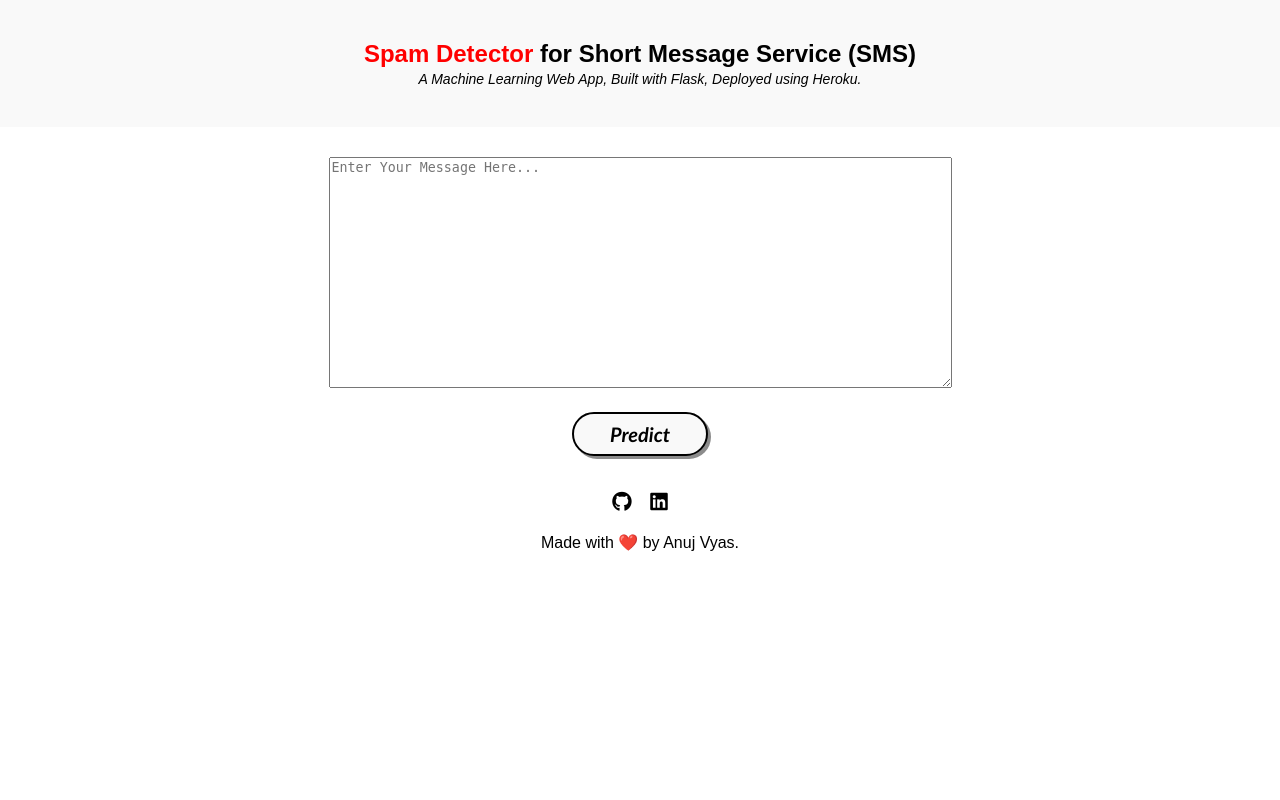
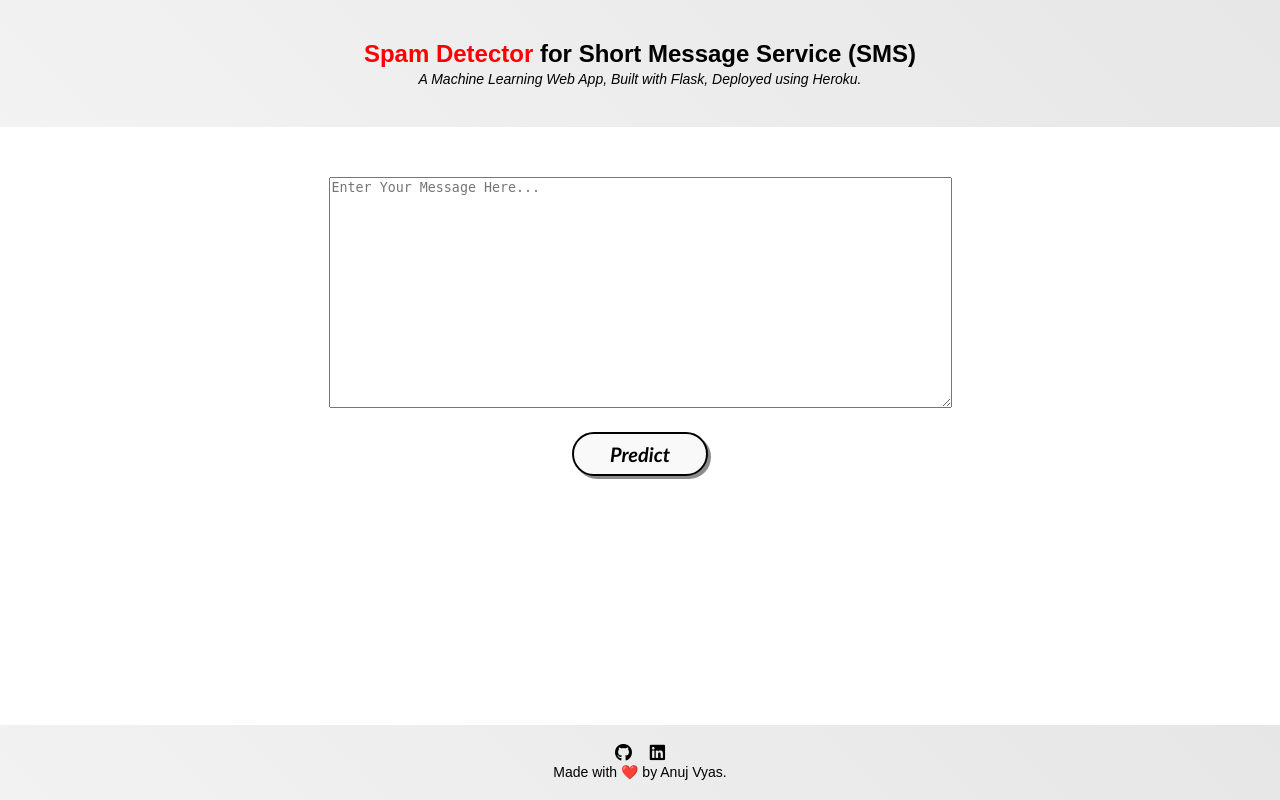
Before and after one commit to anujvyas/Spam-SMS-Classifier-Deployment, a Flask app: page / in a window 1280 px wide. Run offline with Flask 2, Linux system fonts and the light colour scheme; parts of the project's set-up code (start-up, migrations or seed data) failed here and were passed over; some libraries are stand-ins or nearby versions.

Commit message:
Updated Footer

```diff
--- a/static/styles.css
+++ b/static/styles.css
@@ -1,18 +1,39 @@
+html{
+	height: 100%;
+	margin: 0;
+}
+
 body{
 	font-family: Arial, Helvetica,sans-serif;
     text-align: center;
     margin: 0;
     padding: 0;
     width: 100%;
+	height: 100%;
+	display: flex;
+	flex-direction: column;
 }
 
 /* Website Title */
 .container{
-    background-color: #f9f9f9;
-    padding: 40px;
+	padding: 40px;
+	position: relative;
+	background: linear-gradient(45deg, #ffffff, #f9f9f9, #dbdbdb);
+	background-size: 500% 500%;
+	animation: change-gradient 10s ease-in-out infinite;
 }
-
-.container h2{
+@keyframes change-gradient {
+	0%{
+		background-position: 0 50%;
+	}
+	50%{
+		background-position: 100% 50%;
+	}
+	100%{
+		background-position: 0 50%;
+	}
+}
+.container-heading{
     margin: 0;
 }
 
@@ -28,7 +49,8 @@ body{
 
 /* Text Area */
 .ml-container{
-    margin: 30px 0;
+    margin: 50px 0;
+	flex: 1 0 auto;
 }
 
 .message-box{
@@ -57,24 +79,47 @@ body{
     box-shadow: 0 0;
 }
 
-/* Contact */
+
+/* Footer */
+.footer{
+	margin-bottom: 0;
+	padding: 20px;
+    font-size: 14px;
+	position: relative;
+	background: linear-gradient(45deg, #ffffff, #f9f9f9, #dbdbdb);
+	background-size: 500% 500%;
+	animation: change-gradient 10s ease-in-out infinite;
+}
+@keyframes change-gradient {
+	0%{
+		background-position: 0 50%;
+	}
+	50%{
+		background-position: 100% 50%;
+	}
+	100%{
+		background-position: 0 50%;
+	}
+}
+
+
 .contact-icon{
 	color: #000000;
-	padding: 15px 7px;
+	padding: 7px 7px;
 }
 
 .contact-icon:hover{
 	color: #8c8c8c;
 }
 
-/* Footer */
-footer{
-    font-size: 14px;
+.footer-ending{
+	margin: 3px 0 0;
 }
 
 /* Result */
 .results{
     padding: 30px 0 0;
+	flex: 1 0 auto;
 }
 
 .danger{
```
